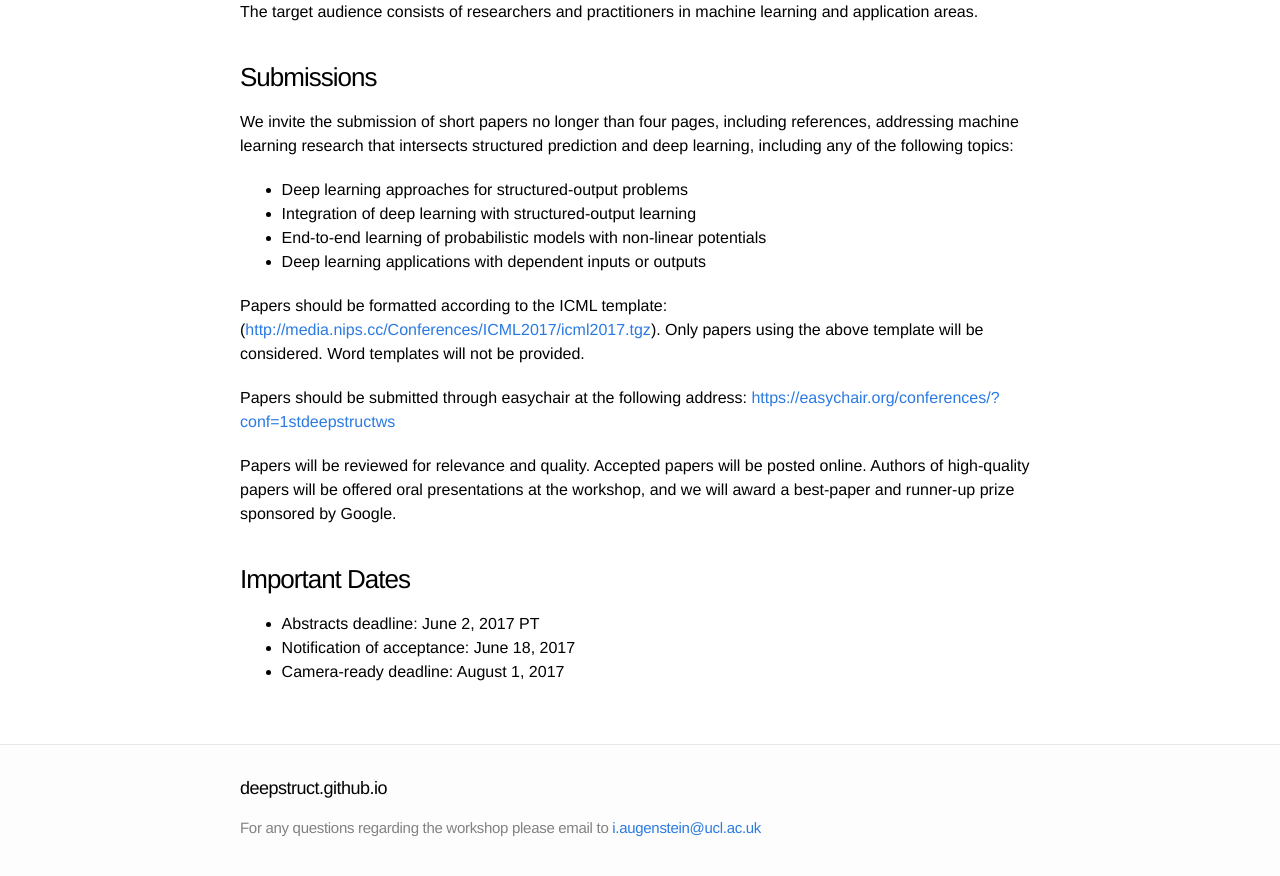
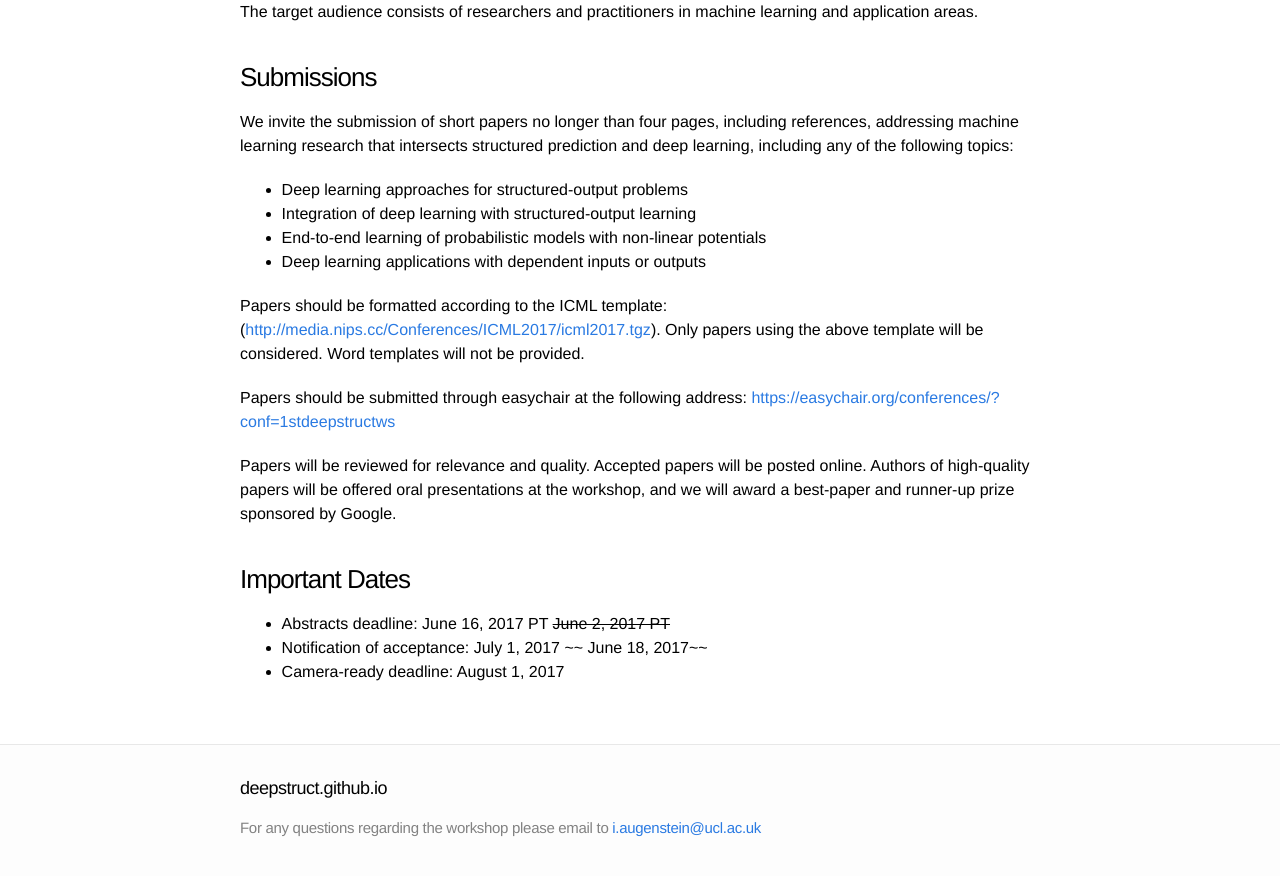
Before and after one commit to deepstruct/deepstruct.github.io, a Jekyll site: the page built from ICML17/1_cfp.md, in a window 1280 px wide and 900 px high, scrolled down 800 px. Shown: the top 876 px of the window. Built offline with Jekyll 4.4.1, drawn with Linux system fonts in a browser that asks for light colours; some of the changed text lies outside the part shown.

Commit message:
Deadline extension

```diff
--- a/ICML17/1_cfp.md
+++ b/ICML17/1_cfp.md
@@ -10,7 +10,7 @@
 11 August 2017
 Website: [http://deepstruct.github.io/icml17](http://deepstruct.github.io/icml17)
 
-*TL;DR: 4 pages, in ICML format, submit by June 2nd PT.*
+*TL;DR: 4 pages, in ICML format, submit by June 16 PT.*
 
 Deep learning has revolutionized machine learning for many domains and problems. Today, most successful applications of deep learning involve predicting single variables (like univariate regression or multi-class classification). However, many real problems involve highly dependent, structured variables. In such scenarios, it is desired or even necessary to model correlations and dependencies between the multiple input and output variables. Such problems arise in a wide range of domains, from natural language processing, computer vision, computational biology and others.
 
@@ -37,6 +37,6 @@
 Papers will be reviewed for relevance and quality. Accepted papers will be posted online. Authors of high-quality papers will be offered oral presentations at the workshop, and we will award a best-paper and runner-up prize sponsored by Google.
 
 ### Important Dates
-* Abstracts deadline: June 2, 2017  PT
-* Notification of acceptance:  June 18, 2017
+* Abstracts deadline: June 16, 2017  PT ~~June 2, 2017  PT~~
+* Notification of acceptance: July 1, 2017 ~~ June 18, 2017~~
 * Camera-ready deadline:  August 1, 2017
```
Also changed, not shown: ICML17/2_date.md (+2 -2 lines), ICML17/7_pc.md (+1 -0 lines).
